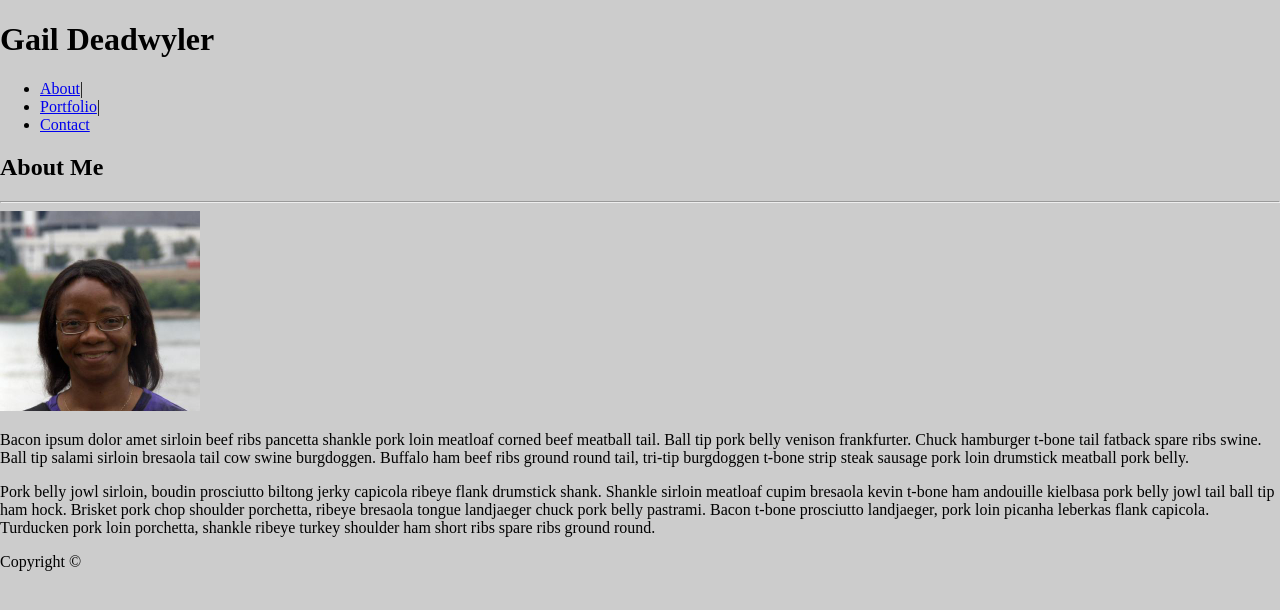
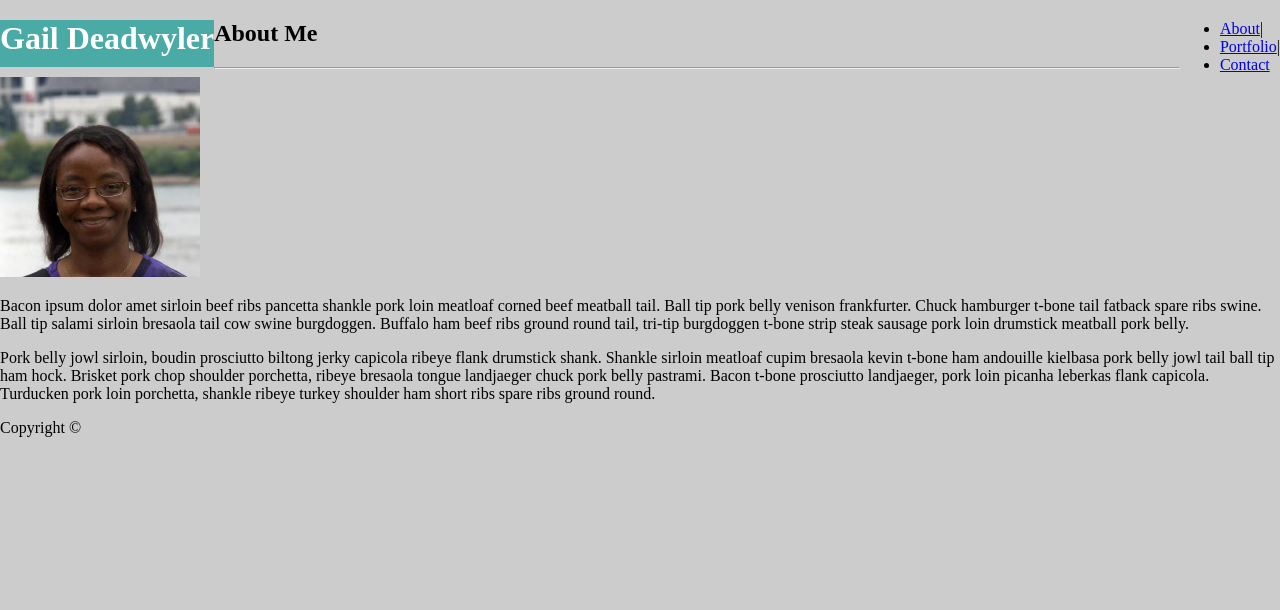
Before and after one commit to Gail-Deadwyler/Basic-Portfolio, a plain HTML site: page index.html in a window 1280 px wide. Drawn offline with Linux system fonts and the light colour scheme.

Commit message:
added styling for header class and h1, ul styling within header class

```diff
--- a/assets/css/style.css
+++ b/assets/css/style.css
@@ -3,13 +3,37 @@
     box-sizing: border-box;
 }
 
-
+/* body and html styling */
 body, html{
     margin:0;
     padding:0;
     }
 
-
+/* body background color */
 body{
     background:#ccc;
 }
+
+/* header styling */
+.header {
+    width:100%;
+    background:#fff;
+    border-color: #cccccc;
+}
+
+/* h1 styling within .header class */
+.header h1 {
+    display: block;
+    margin:0;
+    float:left;
+    background: #4aaaa5;
+    color: #fff;
+    padding-bottom: 10px;
+}
+
+/* ul styling within header class*/
+.header ul {
+    display: block;
+    margin:0;
+    float:right;
+}
```
